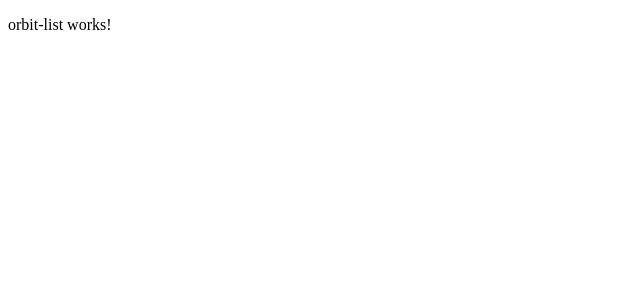
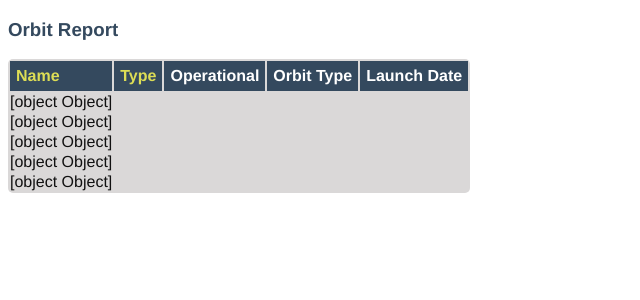
Before and after one commit to lfallert/orbit-report, an Angular app: page / in a window 1280 px wide. Shown: the top 300 px of the page, without its empty margins (0-640 px from the left). Built offline with nearby package versions, Linux system fonts and the light colour scheme.

Commit message:
started part 4

```diff
--- a/src/app/app.component.css
+++ b/src/app/app.component.css
@@ -0,0 +1,13 @@
+.search-form {
+    margin-bottom: 40px;
+}
+
+button {
+    margin-left: 10px;
+    color: #fff;
+    background-color: #009b25;
+    border-radius: 4px;
+    padding: 2px 5px;
+    font-size: 18px;
+    cursor: pointer;
+}
--- a/src/app/app.component.ts
+++ b/src/app/app.component.ts
@@ -6,6 +6,7 @@
   templateUrl: './app.component.html',
   styleUrls: ['./app.component.css']
 })
+
 export class AppComponent {
   title = 'orbit-report';
 
--- a/src/app/orbit-list/orbit-list.component.css
+++ b/src/app/orbit-list/orbit-list.component.css
@@ -0,0 +1,28 @@
+.sortable {
+    cursor: pointer;
+    color: #dd5;
+}
+
+.warning {
+    background-color: #da8a8a;
+}
+
+table {
+  color: #111;
+  border-radius: 5px;
+  overflow: hidden;
+  margin: 12px 0;
+  min-width: 300px;
+  background: #dad8d8;
+}
+
+.header-row {
+    background: #34495E;
+    color: #fff
+}
+
+th, td {
+    text-align: left;
+    margin: 5px 10px;
+    padding: 6px;
+}
--- a/src/app/orbit-list/orbit-list.component.html
+++ b/src/app/orbit-list/orbit-list.component.html
@@ -1 +1,11 @@
-<p>orbit-list works!</p>
+<h3>Orbit Report</h3>
+<table>
+   <tr class="header-row">
+      <th class="sortable">Name</th>
+      <th class="sortable">Type</th>
+      <th>Operational</th>
+      <th>Orbit Type</th>
+      <th>Launch Date</th>
+   </tr>
+   <tr *ngFor="let satellite of satellites">{{satellite}}</tr>
+</table>
--- a/src/index.html
+++ b/src/index.html
@@ -7,6 +7,15 @@
 
   <meta name="viewport" content="width=device-width, initial-scale=1">
   <link rel="icon" type="image/x-icon" href="favicon.ico">
+  <style>
+    body {
+      font-family: 'Helvetica', 'Courier';
+    }
+
+    h3 {
+        color: #34495E;
+    }
+  </style>
 </head>
 <body>
   <app-root></app-root>
```
Also changed, not shown: src/app/app.component.html (line endings or trailing spaces).
